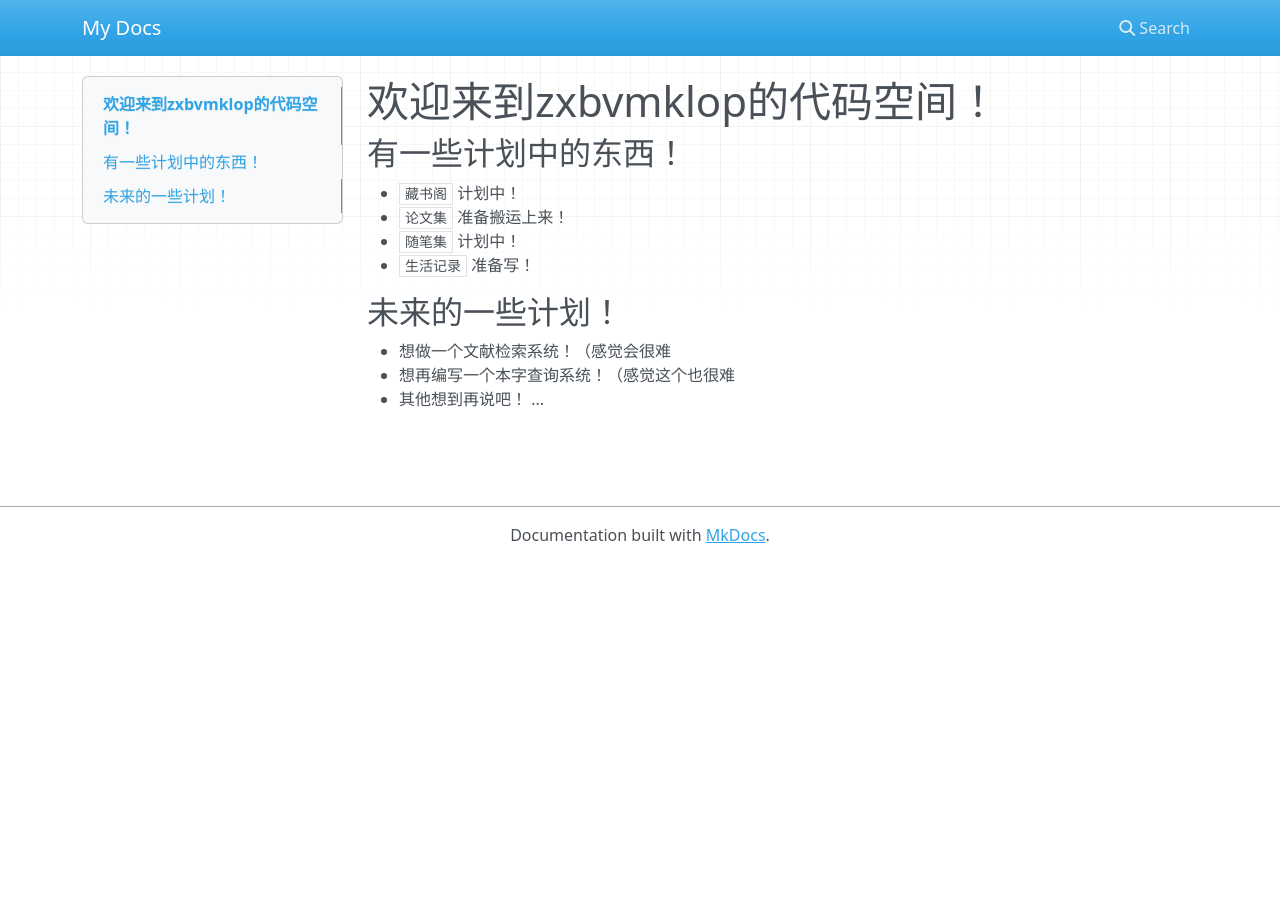
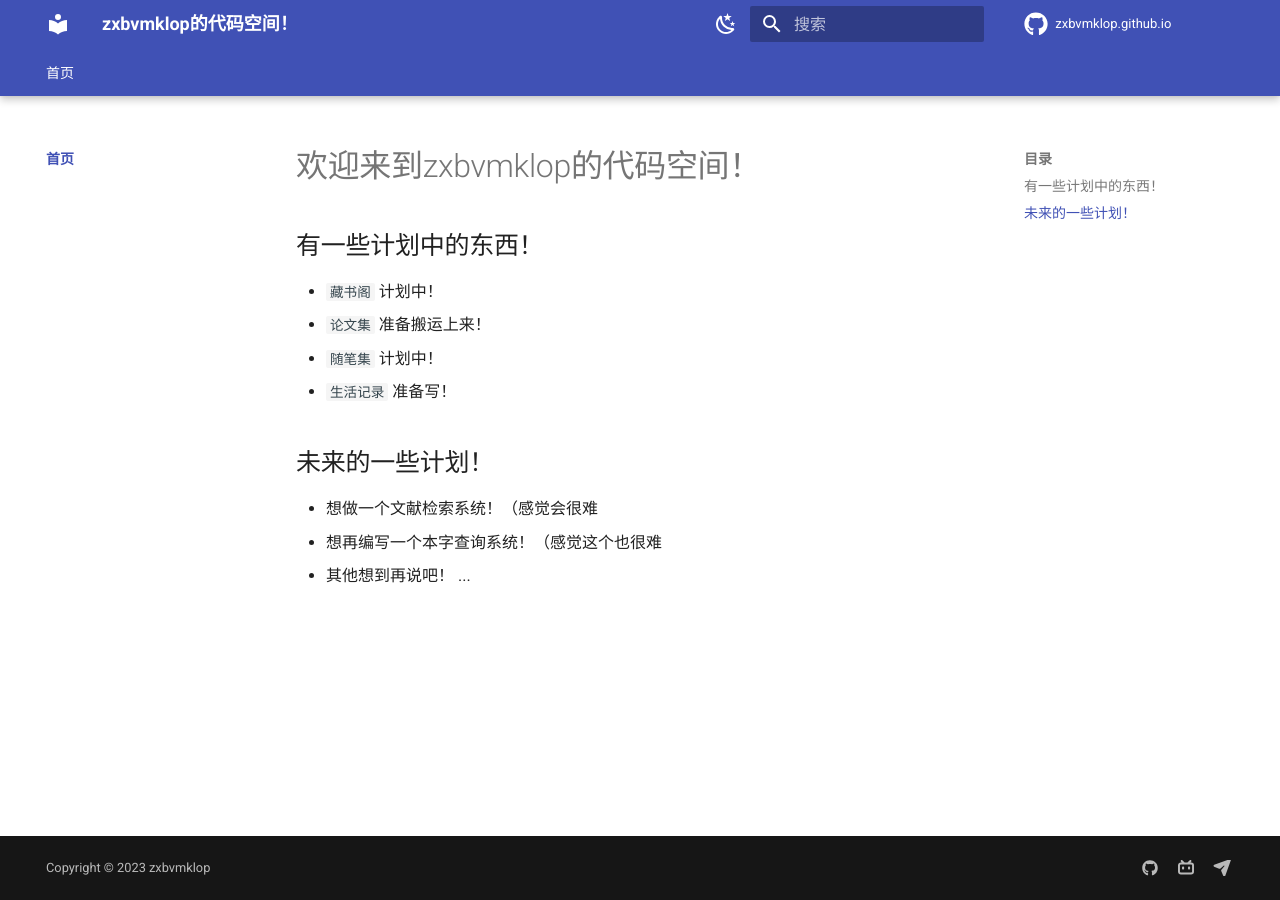
Before and after one commit to zxbvmklop/zxbvmklop.github.io, an MkDocs documentation site: the page built from docs/index.md, in a window 1280 px wide. Built offline with MkDocs 1.6.1 and Material for MkDocs 9.7.7, drawn with Linux system fonts in a browser that asks for light colours; nearby versions of some CDN libraries; comment, search, counter and statistics services are not loaded.

Commit message:
Update mkdocs.yml

```diff
--- a/mkdocs.yml
+++ b/mkdocs.yml
@@ -1 +1,127 @@
-site_name: My Docs
+#[Info]
+site_name: zxbvmklop的代码空间！
+site_url: https://zxbvmklop.github.io
+site_author: zxbvmklop
+#[UI]
+theme:
+  name: material
+  palette:
+    #primary: blue grey
+
+    - scheme: default # 日间模式
+      primary: default # 上方的
+      accent: cyan # 链接等可交互元件的高亮色
+      toggle:
+        icon: material/weather-night # 图标
+        name: 切换至夜间模式 # 鼠标悬浮提示
+    - scheme: slate # 夜间模式
+      primary: black
+      accent: cyan
+      toggle:
+        icon: material/weather-sunny
+        name: 切换至日间模式
+  features:
+    - navigation.instant #- header.autohide  #自动隐藏
+    #- announce.dismiss #呈现可标记为由用户读取的临时公告，可以包含一个用于取消当前公告的按钮
+    - navigation.tracking #地址栏中的 URL 将自动更新为在目录中突出显示的活动锚点
+    - navigation.tabs #顶级部分将呈现在上面视口标题下方的菜单层中，但在移动设备上保持原样
+    - navigation.tabs.sticky  #启用粘性选项卡后，导航选项卡将锁定在标题下方，并在向下滚动时始终保持可见
+    - navigation.sections #启用部分后，顶级部分在边栏中呈现为1220px以上视口的组，但在移动设备上保持原样
+    - navigation.top # 返回顶部的按钮 在上滑时出现
+    - search.suggest # 搜索输入一些字母时推荐补全整个单词
+    - search.highlight # 搜索出的文章关键词加入高亮
+    - navigation.expand # 打开Tab时左侧目录全部展开
+    - navigation.indexes #启用节索引页后，可以将文档直接附加到节
+    - search.share #搜索分享按钮
+  language: zh # 一些提示性的文字会变成中文
+
+
+  icon:
+    repo: fontawesome/brands/github #右上角图标
+edit_uri: edit/main/docs # 编辑按钮跳转的链接
+repo_url: https://github.com/zxbvmklop/mymkdocs # 右上角点击跳转的链接
+repo_name: zxbvmklop.github.io # 右上角的名字
+
+# [Navigtion]
+nav:
+  - 首页:
+    - 欢迎你！: index.md
+
+
+
+copyright: Copyright &copy; 2023 zxbvmklop # 左下角的版权声明
+
+
+extra:
+  generator: false  #删除页脚显示“使用 MkDocs 材料制造”
+  social:
+
+    - icon: fontawesome/brands/github
+      link: https://github.com/zxbvmklop
+    - icon: fontawesome/brands/bilibili
+      link: https://space.bilibili.com/26687067?spm_id_from=333.1007.0.0
+    - icon: fontawesome/solid/paper-plane
+      link: mailto:<zxbvmklop@hotmail.com> #联系方式
+
+  analytics:
+    feedback:
+      title: 此页面有帮助吗？
+      ratings:
+        - icon: material/thumb-up-outline
+          name: This page was helpful
+          data: 1
+          note: >-
+            谢谢你的反馈！
+        - icon: material/thumb-down-outline
+          name: This page could be improved
+          data: 0
+          note: >-
+            Thanks for your feedback! Help us improve this page by
+            using our <a href="https://marketingplatform.google.com/about/analytics/" target="_blank" rel="noopener">feedback form</a>.
+
+  consent:
+    title: Cookie consent
+    description: >-
+      我们也使用cookies来识别您的重复访问和偏好来衡量我们文档的有效性以及用户是否找到他们要找的东西。
+      如果你同意,你可以帮助我们让我们的网站更好
+
+
+plugins:
+  - search: # 现在还不支持中文搜索 支持之后可以设置语言
+    # insider已经支持中文的分词搜索了 https://squidfunk.github.io/mkdocs-material/blog/2022/chinese-search-support/
+      lang:
+        - en
+        - ja
+
+
+markdown_extensions:
+  - abbr
+  - pymdownx.caret
+  - pymdownx.mark
+  - pymdownx.tilde
+  - md_in_html
+  - pymdownx.arithmatex:  # latex支持
+      generic: true
+  - toc:
+      permalink: true # 固定标题位置为当前位置
+  - pymdownx.highlight: # 代码块高亮
+      anchor_linenums: true
+      # linenums: true # 显示行号
+      # auto_title: true # 显示编程语言名称
+  - pymdownx.inlinehilite
+  - pymdownx.snippets
+  - pymdownx.superfences
+  - attr_list
+  - pymdownx.emoji:
+      emoji_index: !!python/name:materialx.emoji.twemoji
+      emoji_generator: !!python/name:materialx.emoji.to_svg
+  - pymdownx.superfences # 代码块高亮插件
+  - meta # 支持Markdown文件上方自定义标题标签等
+
+extra_javascript:
+  - javascripts/extra.js
+  - javascripts/mathjax.js
+  - https://polyfill.io/v3/polyfill.min.js?features=es6
+  - https://cdn.jsdelivr.net/npm/mathjax@3/es5/tex-mml-chtml.js
+extra_css:
+  - stylesheets/extra.css
```
